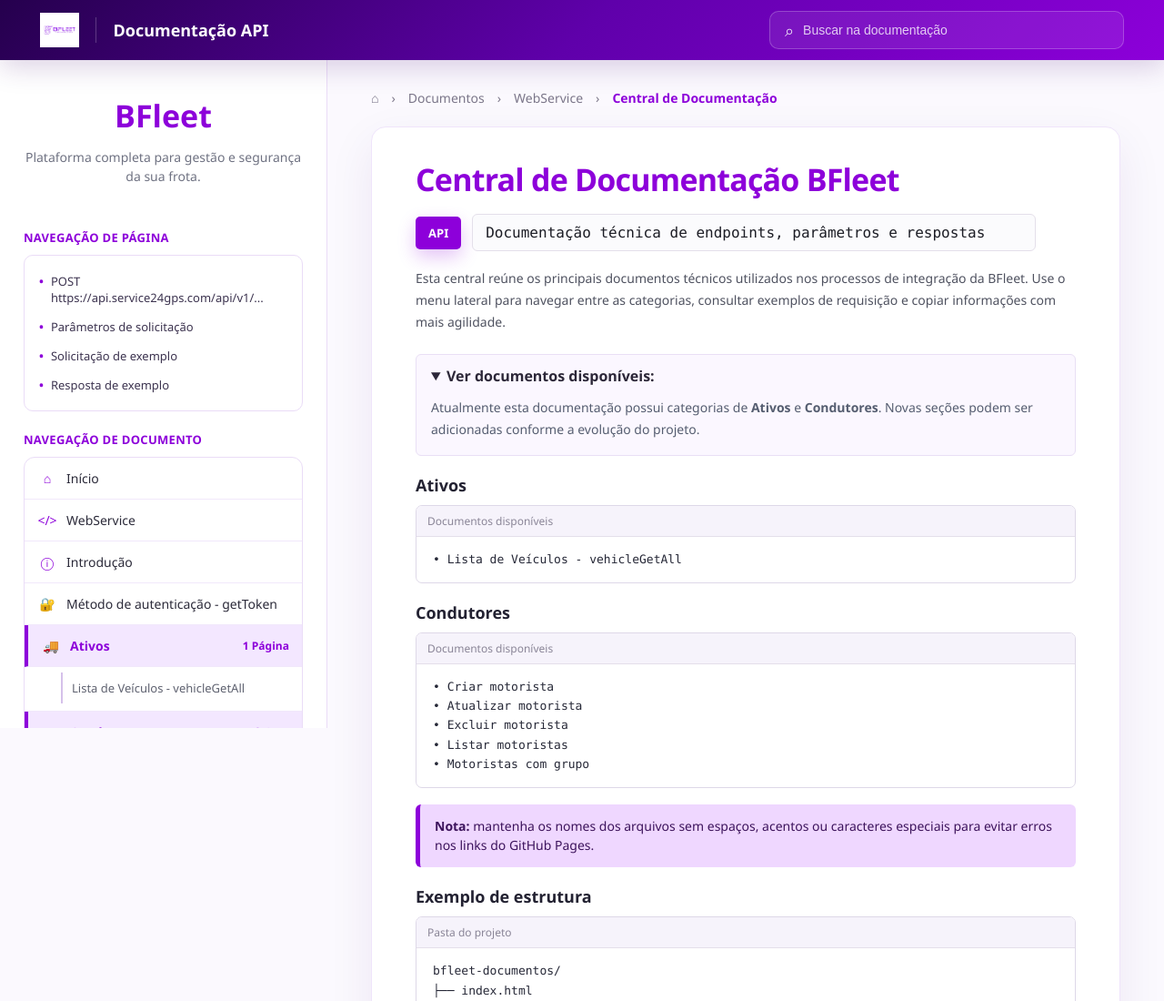
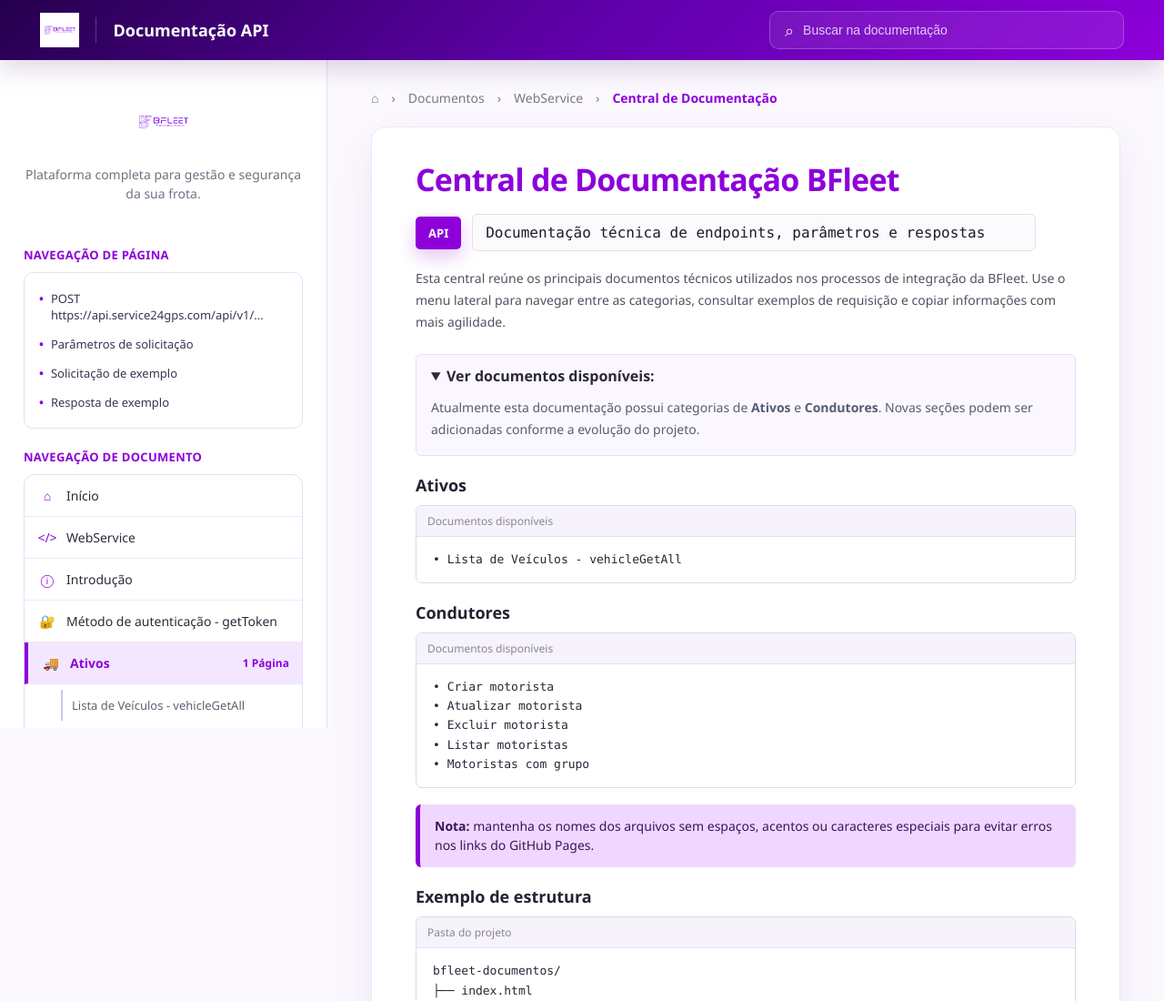
Before and after one commit to MarketingBfleet/bfleet-documentos, a plain HTML site: page index.html in a window 1280 px wide. Shown: the top 1100 px of the page at 91% size. Drawn offline with Linux system fonts and the light colour scheme.

Commit message:
Update index.html

```diff
--- a/index.html
+++ b/index.html
@@ -512,7 +512,7 @@
     <aside class="sidebar">
 
       <div class="sidebar-logo">
-        <img src="assets/logo-bfleet-roxa.png" alt="BFleet" onerror="this.style.display='none'; this.nextElementSibling.style.display='block';">
+        <img src="assets/logo-bfleet.png" alt="BFleet" onerror="this.style.display='none'; this.nextElementSibling.style.display='block';">
         <div class="fallback" style="display:none;">BFleet</div>
         <p>Plataforma completa para gestão e segurança da sua frota.</p>
       </div>
```
